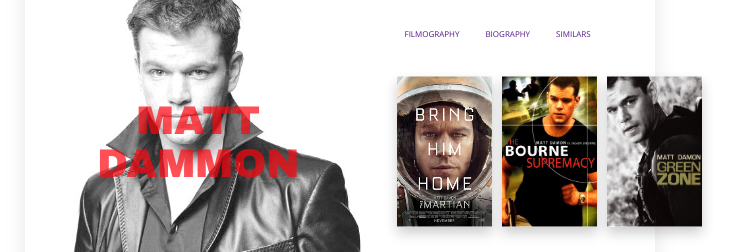
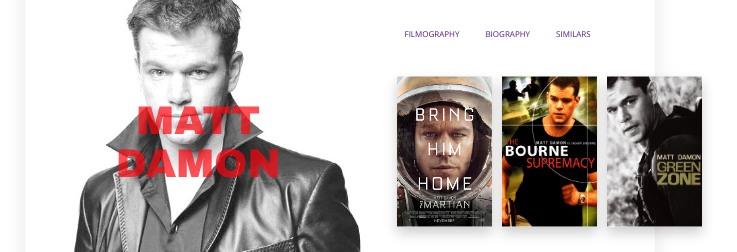
Before and after one commit to ibazuzo/Actor-Profile, a plain HTML site: page index.html in a window 1280 px wide. Shown: the part 269-521 px from the top of the page, without its empty margins (300-1037 px from the left). Drawn offline with nearby package versions, Linux system fonts and the light colour scheme.

```diff
--- a/index.html
+++ b/index.html
@@ -13,7 +13,7 @@
             <img class="logo logo-header" src="resources/logo_netflix.png" />
         </div>
         <div class="section-left">
-        	<h1 class="actor-name actor-name--big">Matt Dammon</h1>
+        	<h1 class="actor-name actor-name--big">Matt Damon</h1>
         </div>
         <div class="section-right">
             <div class="nav">
```
Also changed, not shown: screenshot.jpg (added), 1 other file.
